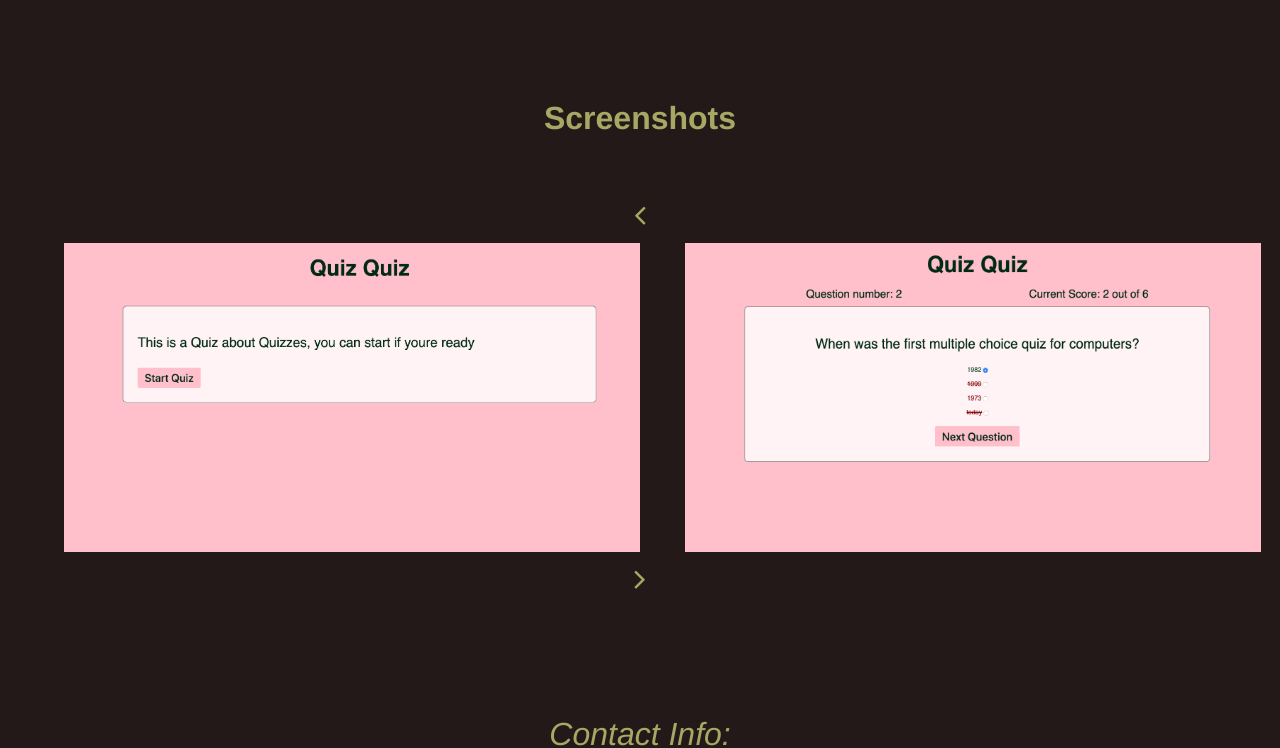
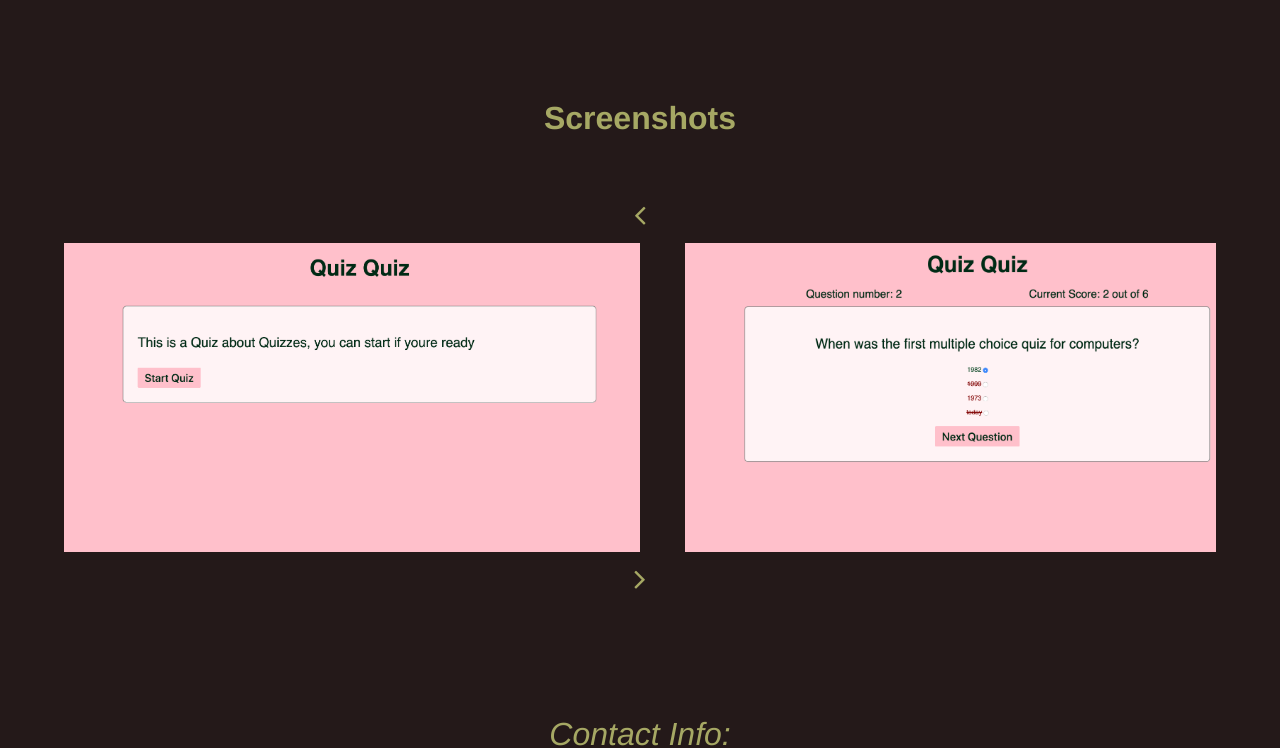
Before and after one commit to thinkful-ei-iguana/Portfolio-Dana, a plain HTML site: page index.html in a window 1280 px wide. Shown: the part 1883-2631 px from the top of the page. Drawn offline with Linux system fonts and the light colour scheme.

Commit message:
changed width of photobox

```diff
--- a/index.css
+++ b/index.css
@@ -53,6 +53,9 @@ nav {
 header {
   padding: 12% 0;
   margin: 95px 1.5rem 0 2rem;
+}
+
+.arrowLeft {
 }
 
 /* .tilt1 {
@@ -151,7 +154,7 @@ div.logo {
   height: max-content;
   min-width: 300px;
   margin-left: 5vw;
-  width: 95%;
+  width: 90vw;
   display: flex;
   flex-direction: row;
   overflow-x: scroll;
```
